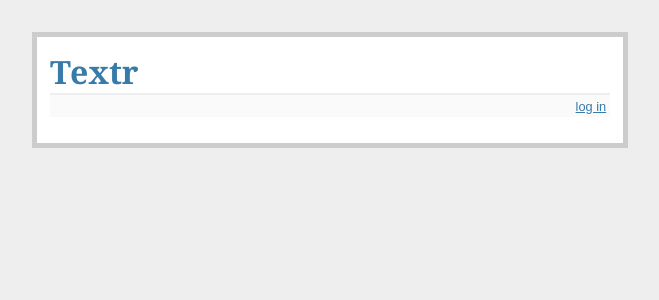
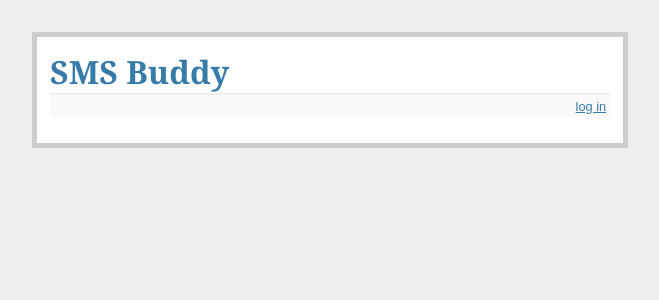
Before and after one commit to andyhull/janApp, a Flask app: template templates/layout.html in a window 1280 px wide. Shown: the top 300 px of the page, without its empty margins (310-969 px from the left). Run offline with Flask 2, Linux system fonts and the light colour scheme; the template is opened without the code that fills it, so the values that code supplies are empty.

```diff
--- a/smsbuddy/templates/layout.html
+++ b/smsbuddy/templates/layout.html
@@ -1,8 +1,8 @@
 <!doctype html>
-<title>Textr</title>
+<title>SMS Buddy</title>
 <link rel=stylesheet type=text/css href="{{ url_for('static', filename='style.css') }}">
 <div class=page>
-  <h1>Textr</h1>
+  <h1>SMS Buddy</h1>
   <div class=metanav>
   {% if not session.logged_in %}
     <a href="{{ url_for('login') }}">log in</a>
```
Also changed, not shown: smsbuddy/__init__.py (+3 -10 lines), smsbuddy/views.py (+12 -10 lines).
